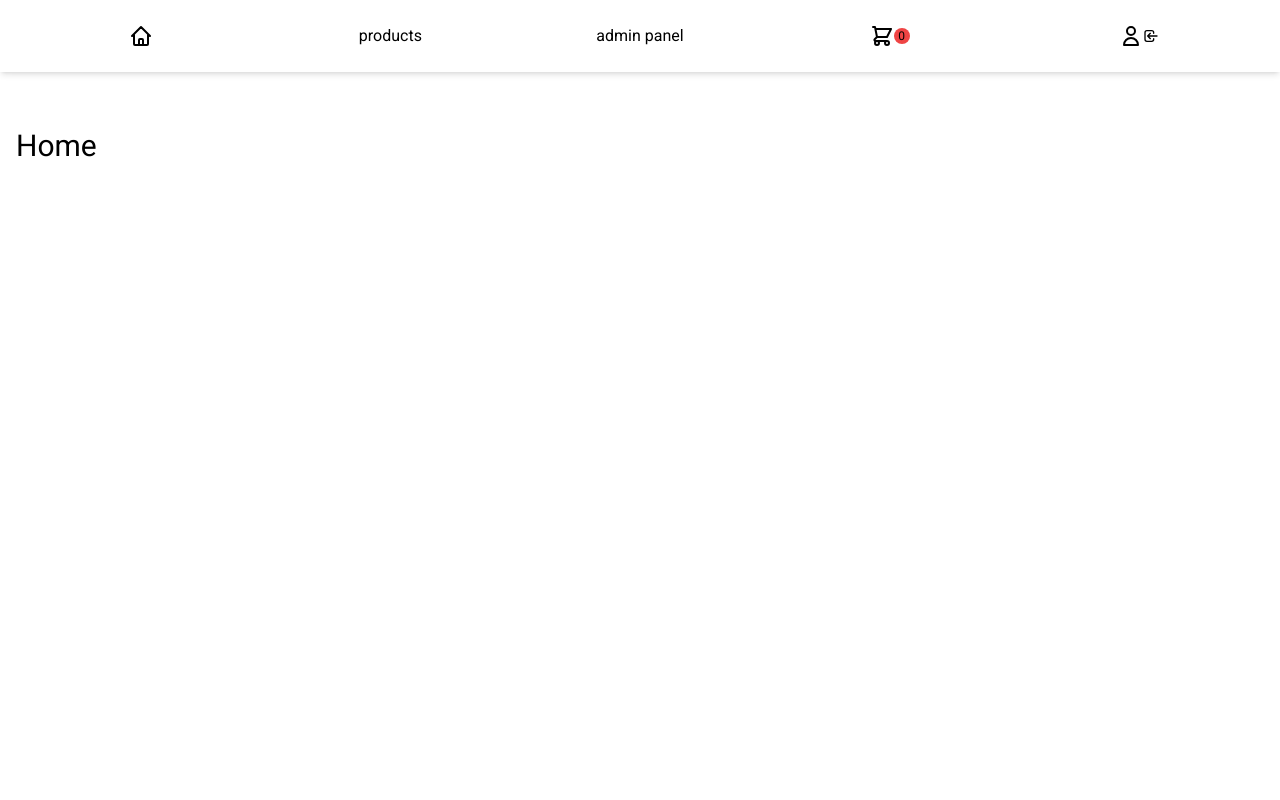
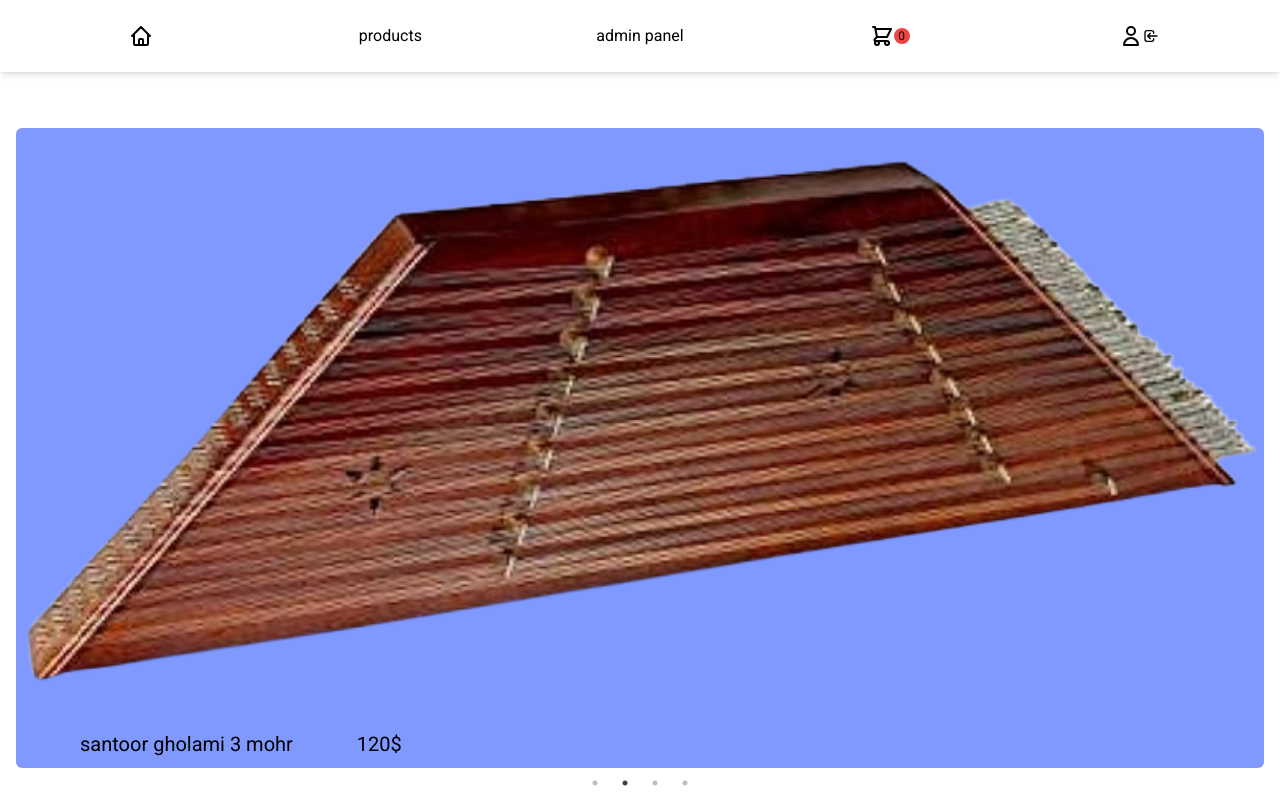
Before and after one commit to Arman-Abbasian/Arman_shop_fullstack_next13, a Next.js app in the folder frontend/: page / in a window 1280 px wide. Built offline with nearby package versions, Linux system fonts and the light colour scheme; no server answers.

Commit message:
make the  home page

```diff
--- a/frontend/package.json
+++ b/frontend/package.json
@@ -26,7 +26,9 @@
     "react-multi-date-picker": "^4.0.0",
     "react-otp-input": "^3.0.2",
     "react-select": "^5.7.3",
+    "react-slick": "^0.29.0",
     "react-tag-input-component": "^2.0.2",
+    "slick-carousel": "^1.8.1",
     "tailwindcss": "3.3.2"
   },
   "devDependencies": {
--- a/frontend/src/app/(user)/page.jsx
+++ b/frontend/src/app/(user)/page.jsx
@@ -1,3 +1,63 @@
+'use client'
+
+import Slider from "react-slick";
+import "slick-carousel/slick/slick.css";
+import "slick-carousel/slick/slick-theme.css";
+
+
 export default function Home() {
-  return <main className="text-3xl">Home</main>;
-}
+    const settings = {
+      dots: true,
+      infinite: true,
+      speed: 100,
+      slidesToShow: 1,
+      slidesToScroll: 1,
+      autoplay:true,
+      fade:true,
+      lazyLoad:'ondemand',
+      className:'height:100%'
+
+    }
+    return (
+      <div>
+        <Slider {...settings}>
+          <div className="bg-primary-600 h-[calc(100vh-10rem)] rounded-md">
+            <div className="h-[calc(100%-3rem)]">
+            <img src="/images/santoor.png" className="w-full h-full object-contain" />
+            </div>
+            <div className="flex items-center gap-16 h-[3rem] mx-16 text-xl">
+              <p>santoor gholami 3 mohr</p>
+              <p>120$</p>
+            </div>
+          </div>
+          <div className="bg-primary-600 h-[calc(100vh-10rem)] rounded-md">
+            <div className="h-[calc(100%-3rem)]">
+            <img src="/images/santoor.png" className="w-full h-full object-contain" />
+            </div>
+            <div className="flex items-center gap-16 h-[3rem] mx-16 text-xl">
+              <p>santoor gholami 3 mohr</p>
+              <p>120$</p>
+            </div>
+          </div>
+          <div className="bg-primary-600 h-[calc(100vh-10rem)] rounded-md">
+            <div className="h-[calc(100%-3rem)]">
+            <img src="/images/santoor.png" className="w-full h-full object-contain" />
+            </div>
+            <div className="flex items-center gap-16 h-[3rem] mx-16 text-xl">
+              <p>santoor gholami 3 mohr</p>
+              <p>120$</p>
+            </div>
+          </div>
+          <div className="bg-primary-600 h-[calc(100vh-10rem)] rounded-md">
+            <div className="h-[calc(100%-3rem)]">
+            <img src="/images/santoor.png" className="w-full h-full object-contain" />
+            </div>
+            <div className="flex items-center gap-16 h-[3rem] mx-16 text-xl">
+              <p>santoor gholami 3 mohr</p>
+              <p>120$</p>
+            </div>
+          </div>
+        </Slider>
+      </div>
+    );
+  };
```
Also changed, not shown: 1 other file (tests, documents, lock files or other folders).
